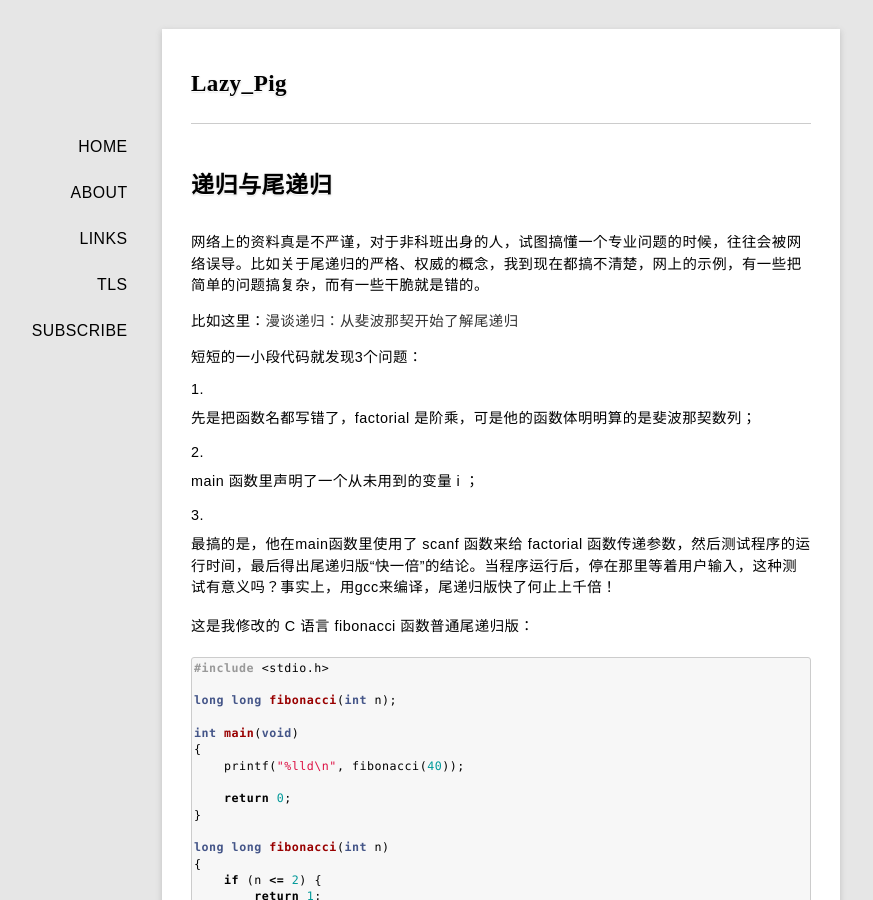
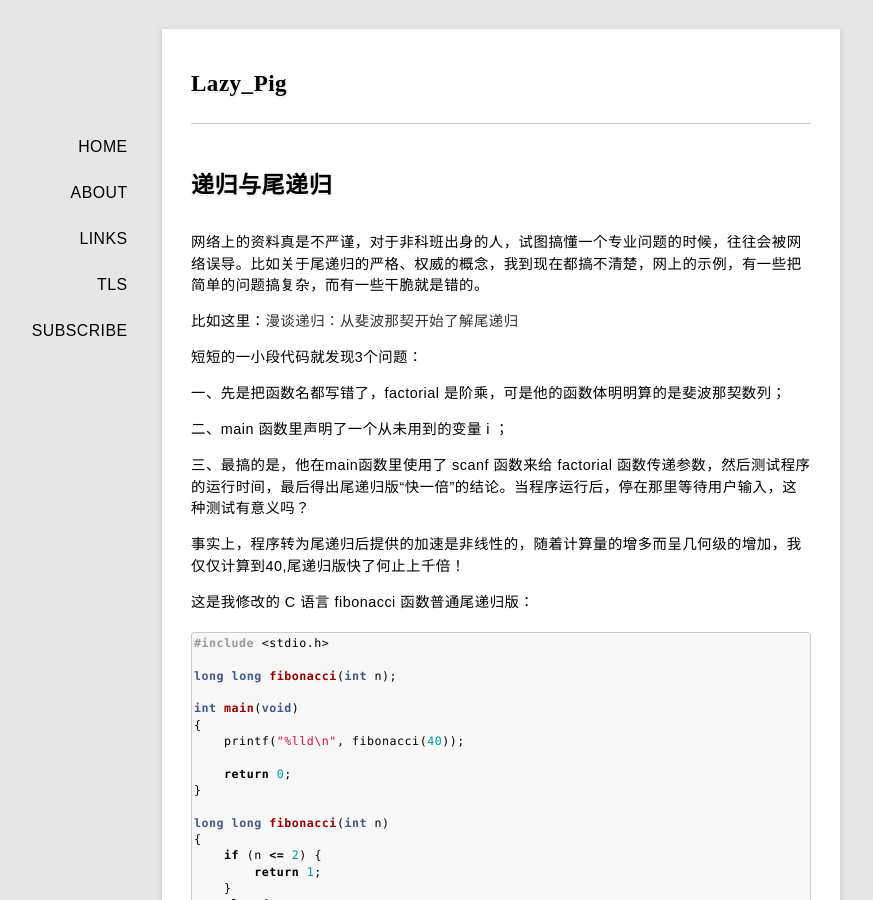
Before and after one commit to rhuichao/uternet.github.io, a Jekyll site: the page built from _posts/2014-05-18-tail_recursion.md, in a window 1280 px wide and 900 px high. Shown: the whole window, without its empty margins (139-1012 px from the left). Built offline with Jekyll 4.4.1, drawn with Linux system fonts in a browser that asks for light colours; some web fonts are replaced; Markdown is read by kramdown in place of the engine named in the settings; some of the changed text lies outside the part shown.

Commit message:
new document posted

````diff
--- a/_posts/2014-05-18-tail_recursion.md
+++ b/_posts/2014-05-18-tail_recursion.md
@@ -10,11 +10,13 @@ date: 2014-05-18
 
 短短的一小段代码就发现3个问题：
 
-1. 先是把函数名都写错了，factorial 是阶乘，可是他的函数体明明算的是斐波那契数列；
+一、先是把函数名都写错了，factorial 是阶乘，可是他的函数体明明算的是斐波那契数列；
 
-2. main 函数里声明了一个从未用到的变量 i ；
+二、main 函数里声明了一个从未用到的变量 i ；
 
-3. 最搞的是，他在main函数里使用了 scanf 函数来给 factorial 函数传递参数，然后测试程序的运行时间，最后得出尾递归版“快一倍”的结论。当程序运行后，停在那里等着用户输入，这种测试有意义吗？事实上，用gcc来编译，尾递归版快了何止上千倍！
+三、最搞的是，他在main函数里使用了 scanf 函数来给 factorial 函数传递参数，然后测试程序的运行时间，最后得出尾递归版“快一倍”的结论。当程序运行后，停在那里等待用户输入，这种测试有意义吗？
+
+事实上，程序转为尾递归后提供的加速是非线性的，随着计算量的增多而呈几何级的增加，我仅仅计算到40,尾递归版快了何止上千倍！
 
 这是我修改的 C 语言 fibonacci 函数普通尾递归版：
 
@@ -147,6 +149,11 @@ def tailrecsum(x, running_total=0):
 
 下面，我用 Scheme 来实现一个相同的函数
 
+```
+(define (tailrecsum x total)
+  (if (zero? x)
+      total
+      (tailrecsum (sub1 x) (+ total x))))
+```
 
-
-好了，程序怎么跑我理解了，可还是没得到一个足够权威和严谨的定义。我从“现象”中归纳出的结论就是：尾递归就是把变化的参数传递给递归函数，而所需要的结果在传递参数的过程中就计算完成了。
+好了，程序怎么跑我理解了，可还是没得到一个足够权威和严谨的定义。我从“现象”中归纳出的结论就是：尾递归就是把变化的参数传递给递归函数，而所需要的结果在传递参数的过程中就计算完成了。从表现形式上看，尾递归函数在最末尾总是只有一条单独的自身调用，没有其它的计算发生。这样的函数，当递归到最内层的时候，直接就返回值了，不需要递归回溯（不知道这样表述是不是准确），而常规的递归函数，最外层的求值依依赖内层的返回值参与计算，递归展开后，还得一层一层地往外层返回值，最后，在最外层完成计算，得到结果。
````
